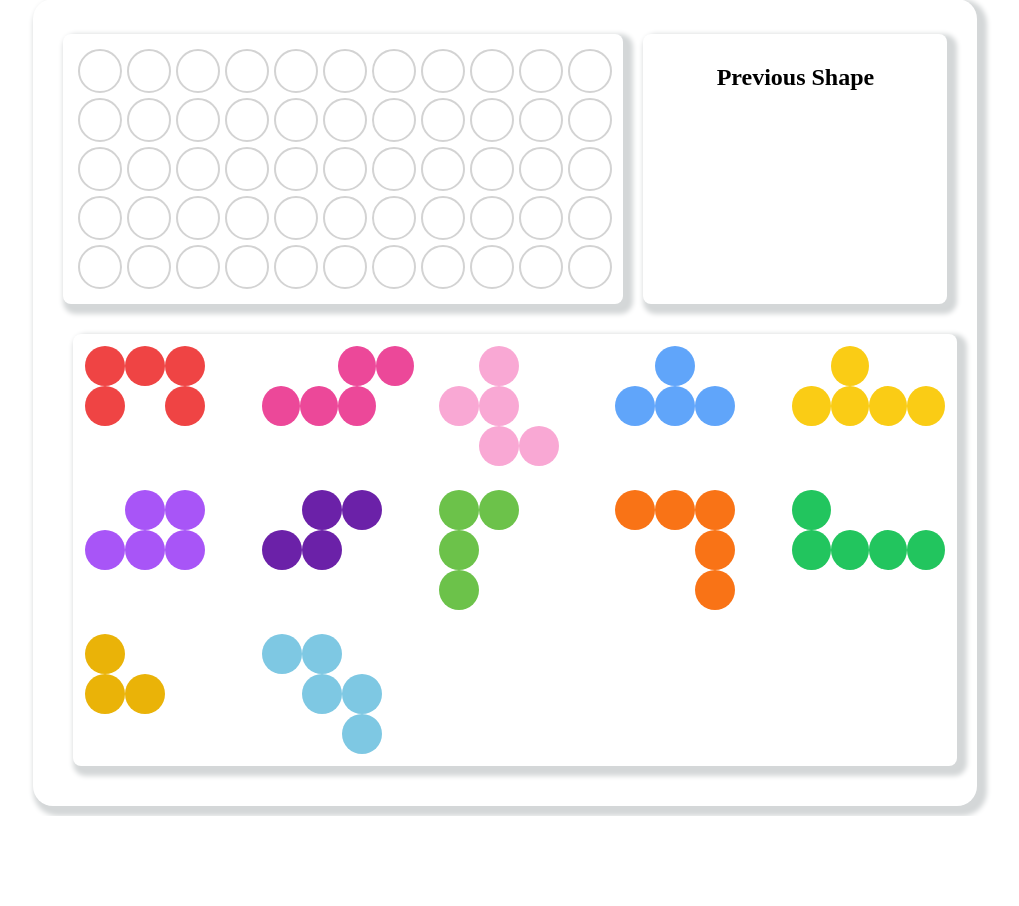
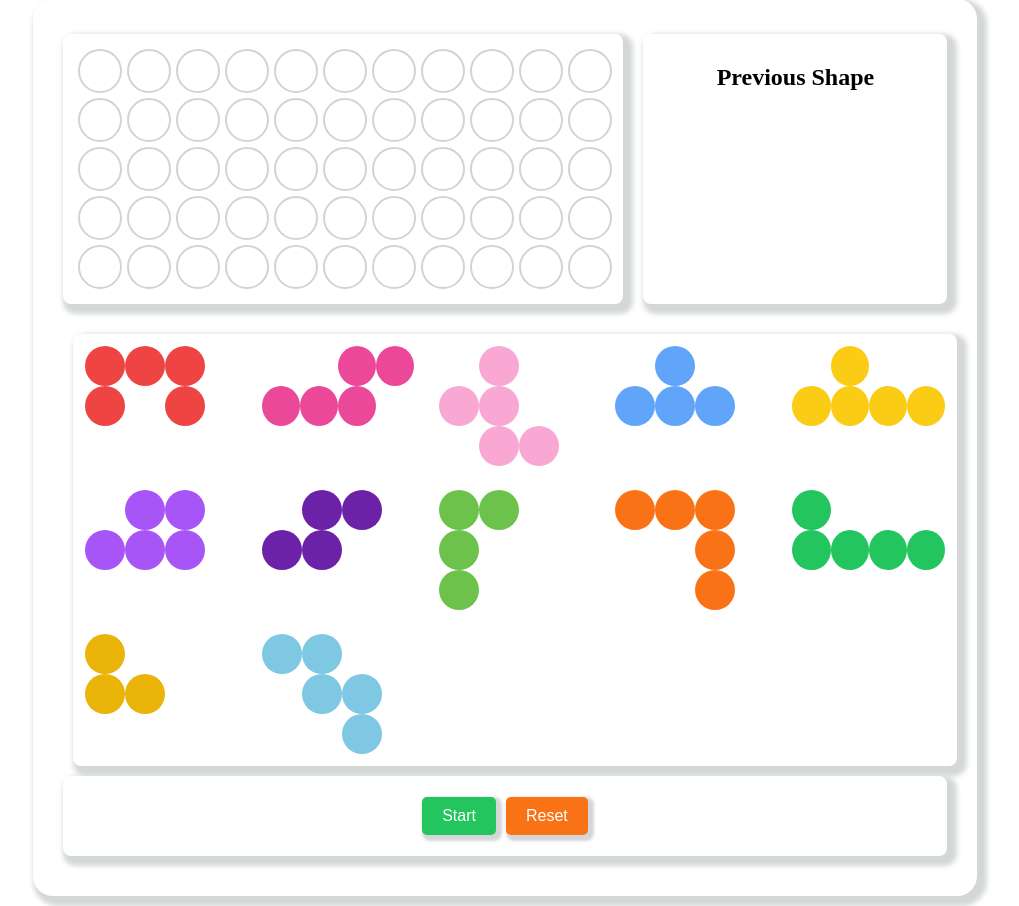
Before and after one commit to BismaQuisar/Polysphere-Puzzle, a Flask app: page / in a window 1280 px wide. Shown: the part 81-987 px from the top of the page, without its empty margins (135-1154 px from the left). Before the commit the page ends 897 px from the top, so only its background shows below. Run offline with Flask 3, Linux system fonts and the light colour scheme.

Commit message:
Start and Reset button added

```diff
--- a/static/css/style.css
+++ b/static/css/style.css
@@ -122,3 +122,44 @@ h2 {
     visibility: visible;
     opacity: 1;
 }
+
+.controls {
+    width: 100%;
+    background-color: white;
+    border-radius: 8px;
+    box-shadow: 5px 5px 5px 5px rgb(212, 215, 216);
+    margin-bottom: 10px;
+    position: relative;
+    min-height: 80px;
+    display: flex;
+    justify-content: center;
+    align-items: center;
+    gap: 10px;
+}
+
+.controls button {
+    color: #ffffff;
+    padding: 10px 20px;
+    border: none;
+    border-radius: 5px;
+    cursor: pointer;
+    font-size: 16px;
+    box-shadow: 3px 3px 3px 3px rgb(212, 215, 216);
+    transition: background-color 0.3s;
+}
+
+#startButton{
+    background-color: #22c55e;
+}
+
+#startButton:hover {
+    background-color: #16a34a;
+}
+
+#resetButton {
+    background-color: #f97316;
+}
+
+#resetButton:hover {
+    background-color: #ea580c;
+}
--- a/static/js/script.js
+++ b/static/js/script.js
@@ -8,33 +8,20 @@ document.addEventListener('DOMContentLoaded', () => {
 
     const gridContainer = document.getElementById('circleGrid');
     const puzzleContainer = document.getElementById('puzzleContainer');
+    const startButton = document.getElementById('startButton');
+    const resetButton = document.getElementById('resetButton');
+
     gridContainer.addEventListener('dragover', dragOver);
     gridContainer.addEventListener('drop', dropInGrid);
     puzzleContainer.addEventListener('dragover', dragOver);
     puzzleContainer.addEventListener('drop', dropInPuzzle);
-    const rows = 5;
-    const cols = 11;
+    startButton.addEventListener('click', startGame);
+    resetButton.addEventListener('click', resetGame);
 
     // Create 5x11 grid of circles
-    for (let i = 0; i < rows * cols; i++) {
-        const circle = document.createElement('div');
-        circle.classList.add('circle');
-        gridContainer.appendChild(circle);
-
-        circle.addEventListener('mouseenter', function () {
-            const currentColor = circle.style.backgroundColor;
-            if (currentColor && currentColor !== 'transparent') {
-                const shape = findShapeByColor(currentColor);
-                if (shape) {
-                    showTooltip(shape.id, event);
-                }
-            }
-        });
-
-        circle.addEventListener('mouseleave', function () {
-            hideTooltip();
-        });
-    }
+    initializeGrid();
+    // Initialize the shapes in the puzzle container
+    initializeShapes();
 });
 
 // Shapes
@@ -141,12 +128,60 @@ const shapes = [
     }
 ];
 
-const container = document.getElementById('puzzleContainer');
+function initializeGrid() {
+    const gridContainer = document.getElementById('circleGrid');
+    const rows = 5;
+    const cols = 11;
 
-shapes.forEach(shape => {
-    const shapeElement = createShape(shape.id, shape.color, shape.pattern);
-    container.appendChild(shapeElement);
-});
+    for (let i = 0; i < rows * cols; i++) {
+        const circle = document.createElement('div');
+        circle.classList.add('circle');
+        gridContainer.appendChild(circle);
+
+        circle.addEventListener('mouseenter', (event) => {
+            const currentColor = circle.style.backgroundColor;
+            if (currentColor && currentColor !== 'transparent') {
+                const shape = findShapeByColor(currentColor);
+                if (shape) {
+                    showTooltip(shape.id, event);
+                }
+            }
+        });
+        circle.addEventListener('mouseleave', hideTooltip);
+    }
+}
+
+function initializeShapes() {
+    const puzzleContainer = document.getElementById('puzzleContainer');
+    puzzleContainer.innerHTML = '';
+
+    shapes.forEach(shape => {
+        const shapeElement = createShape(shape.id, shape.color, shape.pattern);
+        puzzleContainer.appendChild(shapeElement);
+    });
+}
+
+function startGame() {
+    resetGame();
+
+    // Assigning the shapes Random Position
+    const puzzleContainer = document.getElementById('puzzleContainer');
+    Array.from(puzzleContainer.children).forEach(shape => {
+        shape.style.order = Math.floor(Math.random() * puzzleContainer.children.length);
+    });
+}
+
+function resetGame() {
+    const gridContainer = document.getElementById('circleGrid');
+    const circles = Array.from(gridContainer.children);
+
+    circles.forEach(circle => {
+        circle.style.backgroundColor = '';
+    });
+
+    initializeShapes();
+    displayLastUsedShape(null);
+}
 
 function createShape(id, color, pattern) {
     const shapeDiv = document.createElement('div');
@@ -154,7 +189,7 @@ function createShape(id, color, pattern) {
     shapeDiv.id = id;
     shapeDiv.draggable = true;
 
-    shapeDiv.addEventListener('mouseenter', () => showTooltip(id));
+    shapeDiv.addEventListener('mouseenter', () => showTooltip(id, null));
     shapeDiv.addEventListener('mouseleave', hideTooltip);
 
     shapeDiv.addEventListener('dragstart', dragStart);
@@ -354,8 +389,12 @@ function hexToRgb(hex) {
 function displayLastUsedShape(shapeData) {
     const lastUsedShapeDisplay = document.getElementById('lastUsedShapeDisplay');
     lastUsedShapeDisplay.innerHTML = '';
-    const shapeElement = createShape(shapeData.id, shapeData.color, shapeData.pattern);
-    lastUsedShapeDisplay.appendChild(shapeElement);
+    if (shapeData) {
+        const shapeElement = createShape(shapeData.id, shapeData.color, shapeData.pattern);
+        lastUsedShapeDisplay.appendChild(shapeElement);
+    } else {
+        lastUsedShapeDisplay.innerHTML = '';
+    }
 }
 
 function findShapeByColor(color) {
@@ -363,10 +402,12 @@ function findShapeByColor(color) {
 }
 
 function showTooltip(shapeId, event) {
+    if(event){
     tooltip.textContent = `Click on the Shape to remove it from the grid.`;
     tooltip.style.left = `${event.pageX + 10}px`;
     tooltip.style.top = `${event.pageY + 10}px`;
     tooltip.classList.add('active');
+    }
 }
 
 function hideTooltip() {
--- a/templates/index.html
+++ b/templates/index.html
@@ -4,7 +4,6 @@
     <meta charset="UTF-8">
     <meta name="viewport" content="width=device-width, initial-scale=1.0">
     <title>Circle Grid</title>
-    <!-- Update path to CSS -->
     <link rel="stylesheet" href="{{ url_for('static', filename='css/style.css') }}">
 </head>
 <body>
@@ -18,6 +17,10 @@
                 </div>
             </div>
         <div class="puzzle-pieces" id="puzzleContainer"></div>
+        <div class="controls">
+            <button id="startButton">Start</button>
+            <button id="resetButton">Reset</button>
+        </div>
 
     </div>
 
```
